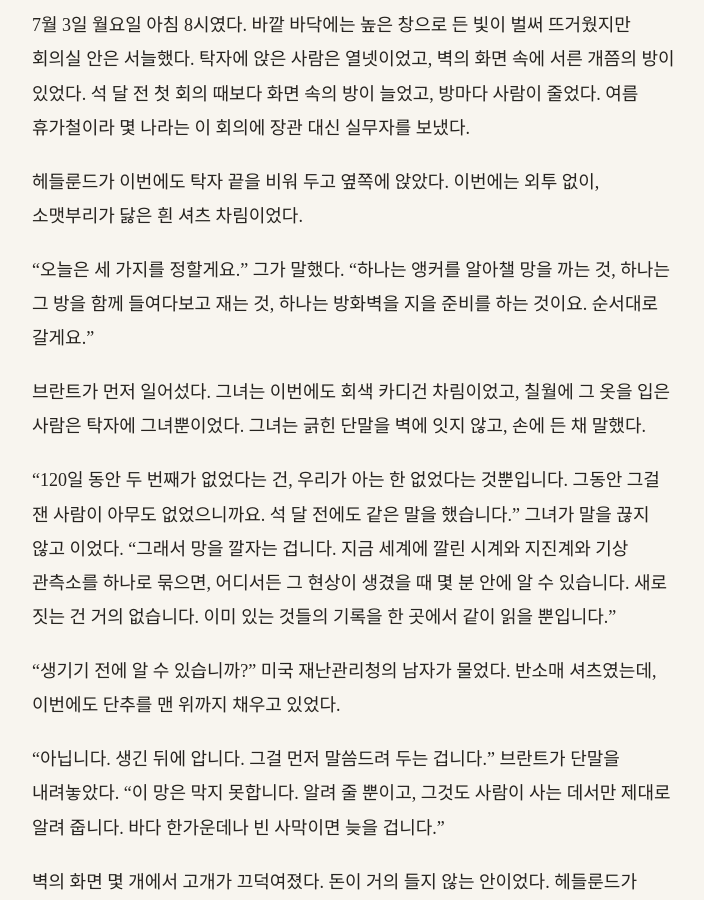
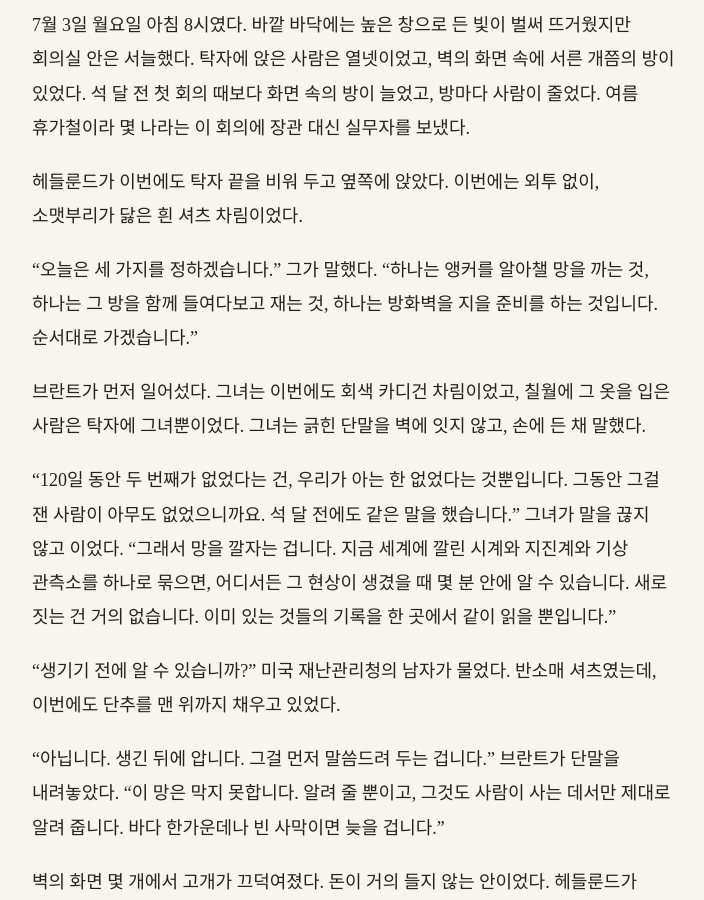
Before and after one commit to kangkkang/writer_s1_public, a Jekyll site: the page built from vol2/043.md, in a window 1280 px wide and 900 px high, scrolled down 375 px. Shown: the whole window, without its empty margins (284-988 px from the left). Built offline with Jekyll 4.4.1, drawn with Linux system fonts in a browser that asks for light colours; our own code applies the rules of GitHub Pages for plain Markdown files.

Commit message:
Update from https://github.com/kangkkang/writer_s1/commit/808ecff401e51cf01552a378c07cd58378f7a4ac

```diff
--- a/vol2/043.md
+++ b/vol2/043.md
@@ -10,7 +10,7 @@
 
 헤들룬드가 이번에도 탁자 끝을 비워 두고 옆쪽에 앉았다. 이번에는 외투 없이, 소맷부리가 닳은 흰 셔츠 차림이었다.
 
-"오늘은 세 가지를 정할게요." 그가 말했다. "하나는 앵커를 알아챌 망을 까는 것, 하나는 그 방을 함께 들여다보고 재는 것, 하나는 방화벽을 지을 준비를 하는 것이요. 순서대로 갈게요."
+"오늘은 세 가지를 정하겠습니다." 그가 말했다. "하나는 앵커를 알아챌 망을 까는 것, 하나는 그 방을 함께 들여다보고 재는 것, 하나는 방화벽을 지을 준비를 하는 것입니다. 순서대로 가겠습니다."
 
 브란트가 먼저 일어섰다. 그녀는 이번에도 회색 카디건 차림이었고, 칠월에 그 옷을 입은 사람은 탁자에 그녀뿐이었다. 그녀는 긁힌 단말을 벽에 잇지 않고, 손에 든 채 말했다.
 
@@ -226,7 +226,7 @@
 
 "그러면 저희 쪽 확인서에, 바닥이 봉인 안에 있다는 문장을 넣어 주십시오."
 
-"넣을게요."
+"넣겠습니다."
 
 남자는 고개를 숙이고 관찰실의 문간으로 물러섰다.
 
```
Also changed, not shown: vol3/089.md (+2 -2 lines), vol3/090.md (+1 -1 lines).
